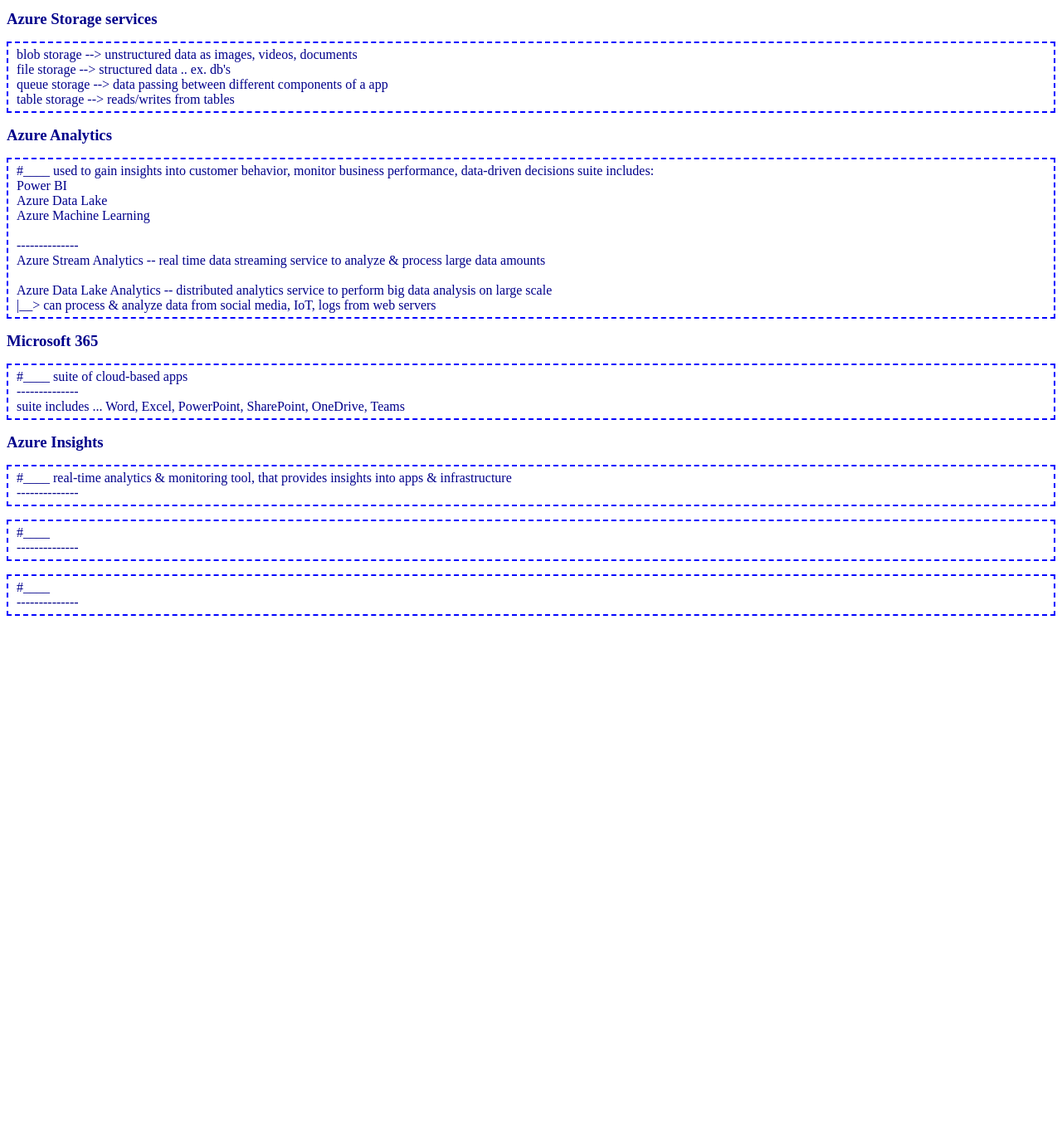
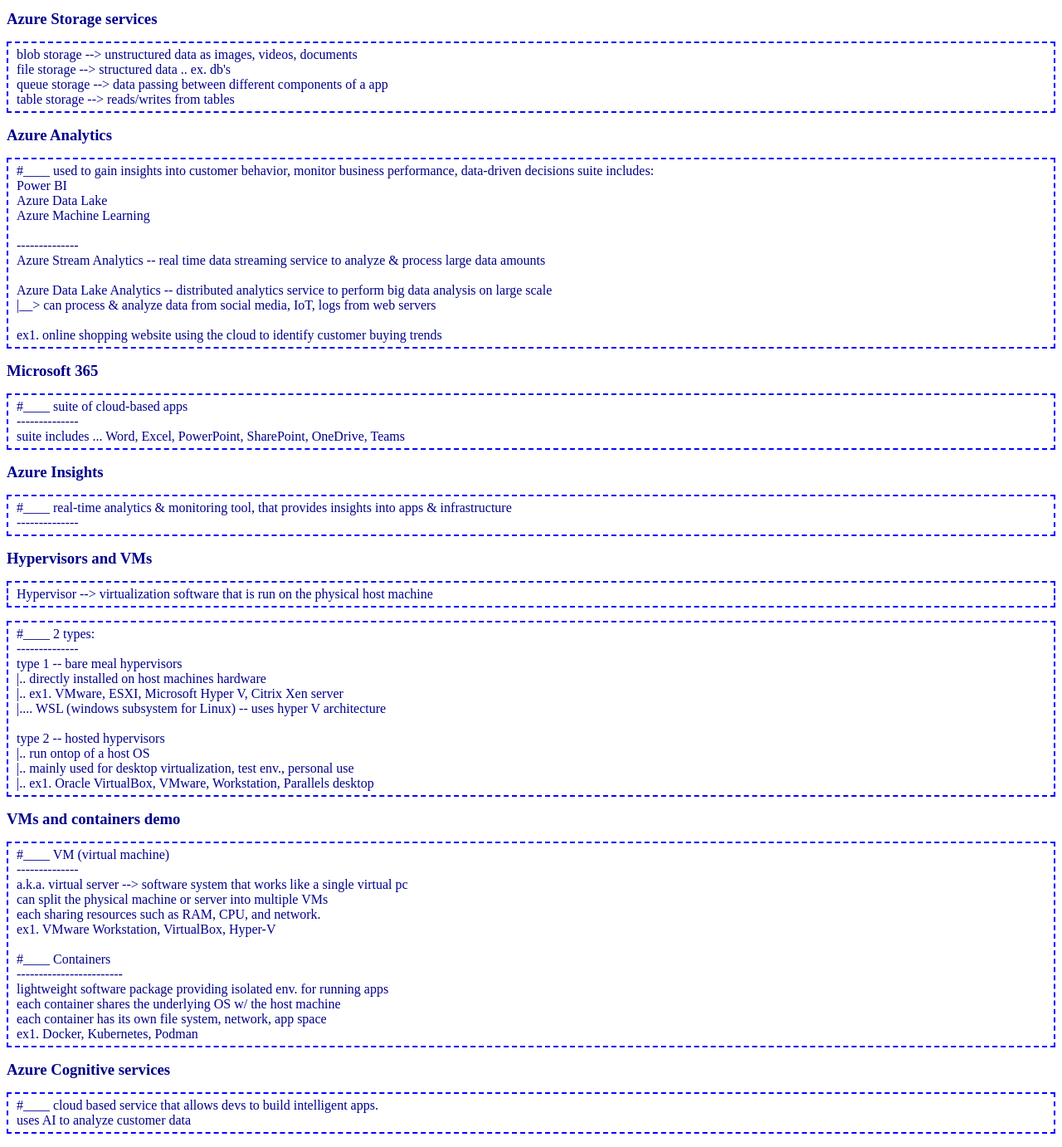
Before and after one commit to py3user22/django_demo1002, a Django app: template myapp1002/templates/1015_azure_notes.html in a window 1280 px wide. Shown: the part 370-1752 px from the top of the page at 83% size. Before the commit the page ends 1112 px from the top, so only its background shows below. Run offline with Django 5.2, Linux system fonts and the light colour scheme; the template is opened without the code that fills it, so the values that code supplies are empty.

Commit message:
1016 added notes1

```diff
--- a/myapp1002/templates/1015_azure_notes.html
+++ b/myapp1002/templates/1015_azure_notes.html
@@ -50,7 +50,9 @@
         Azure Stream Analytics -- real time data streaming service to analyze & process large data amounts  <br><br>
 
         Azure Data Lake Analytics -- distributed analytics service to perform big data analysis on large scale  <br>
-        |__> can process & analyze data from social media, IoT, logs from web servers
+        |__> can process & analyze data from social media, IoT, logs from web servers<br><br>
+
+        ex1. online shopping website using the cloud to identify customer buying trends <br>
     </p>
 
 
@@ -67,16 +69,45 @@
 
     </p>
 
+    <h3>Hypervisors and VMs </h3>
     <p>
-        #____   <br>--------------<br>
+        Hypervisor --> virtualization software that is run on the physical host machine
+    </p>
+    <p>
+        #____ 2 types:   <br>--------------<br>
+        type 1 -- bare meal hypervisors <br>
+        |.. directly installed on host machines hardware <br>
+        |.. ex1. VMware, ESXI, Microsoft Hyper V, Citrix Xen server <br>
+        |.... WSL (windows subsystem for Linux) -- uses hyper V architecture <br><br>
+
+        type 2 -- hosted hypervisors <br>
+        |.. run ontop of a host OS <br>
+        |.. mainly used for desktop virtualization, test env., personal use <br>
+        |.. ex1. Oracle VirtualBox, VMware, Workstation, Parallels desktop <br>
+
 
     </p>
 
+    <h3>VMs and containers demo</h3>
     <p>
-        #____   <br>--------------<br>
+        #____ VM (virtual machine)  <br>--------------<br>
+        a.k.a. virtual server --> software system that works like a single virtual pc <br>
+        can split the physical machine or server into multiple VMs <br>
+        each sharing resources such as RAM, CPU, and network.  <br>
+        ex1. VMware Workstation, VirtualBox, Hyper-V <br><br>
 
+        #____ Containers <br>------------------------<br>
+        lightweight software package providing isolated env. for running apps <br>
+        each container shares the underlying OS w/ the host machine <br>
+        each container has its own file system, network, app space <br>
+        ex1. Docker, Kubernetes, Podman
     </p>
 
+    <h3>Azure Cognitive services</h3>
+    <p>
+        #____ cloud based service that allows devs to build intelligent apps. <br>
+        uses AI to analyze customer data <br>
+    </p>
 
 </body>
 </html>
```
